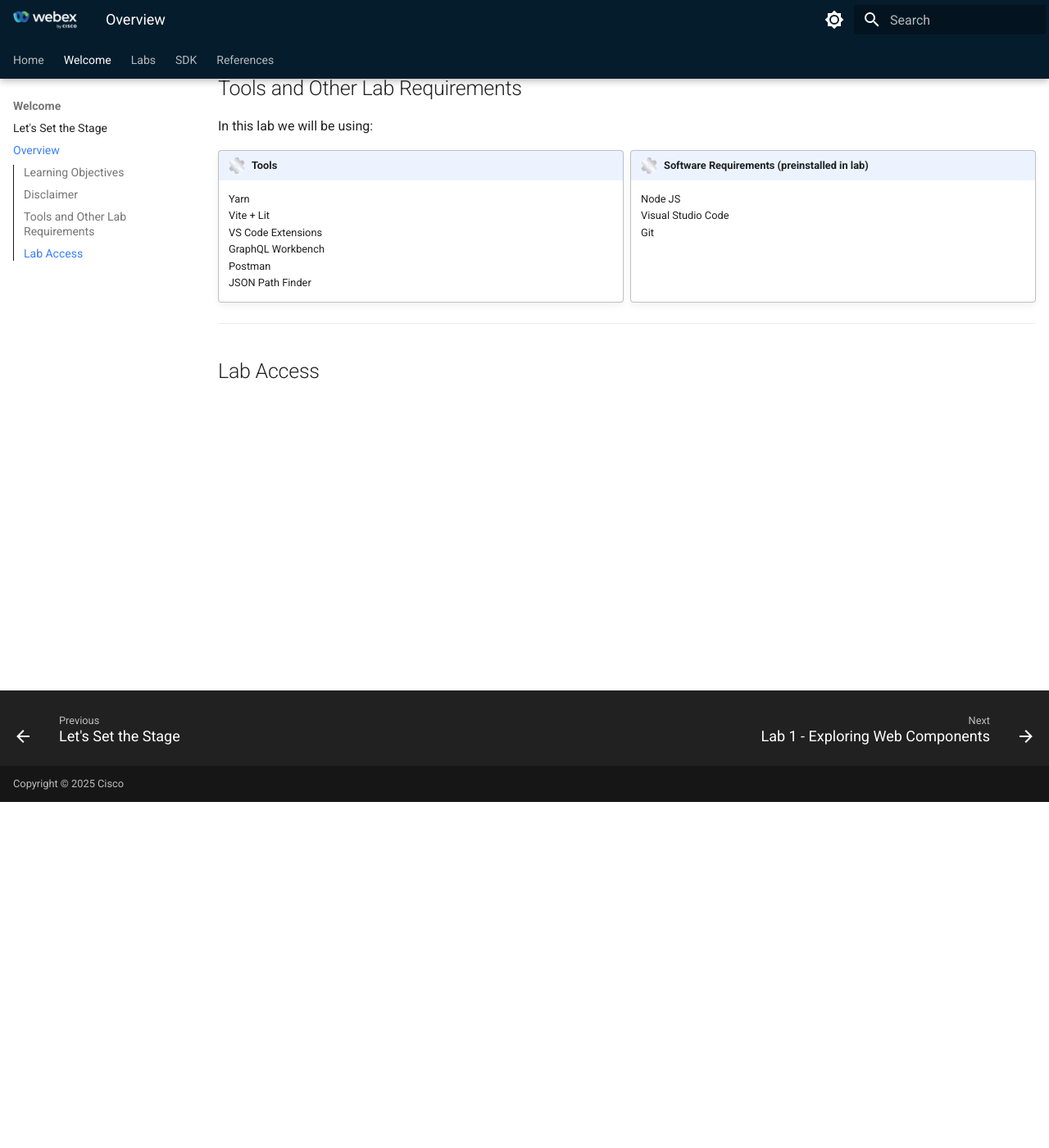
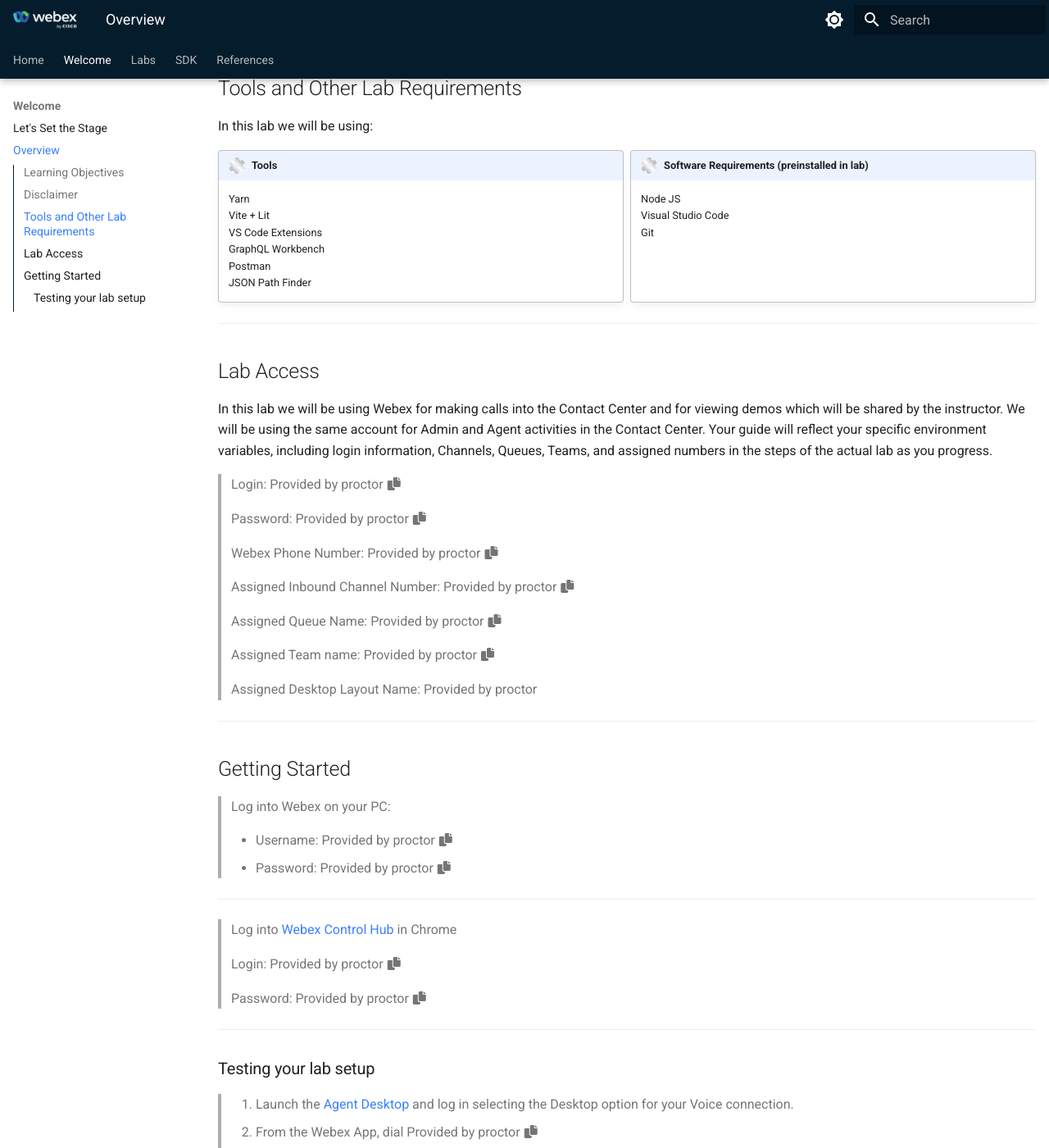
Before and after one commit to WebexCC-SA/LAB-3354, an MkDocs documentation site: the page built from docs/overview.md, in a window 1280 px wide and 1400 px high, scrolled down 422 px. Shown: the whole window at 82% size. Built offline with MkDocs 1.6.1 and Material for MkDocs 9.7.7, drawn with Linux system fonts in a browser that asks for light colours; some of the changed text lies outside the part shown.

Commit message:
adding lab0

```diff
--- a/docs/overview.md
+++ b/docs/overview.md
@@ -28,7 +28,54 @@
 ---
 
 ## Lab Access
+In this lab we will be using Webex for making calls into the Contact Center and for viewing demos which will be shared by the instructor.  We will be using the same account for Admin and Agent activities in the Contact Center.  Your guide will reflect your specific environment variables, including login information, Channels, Queues, Teams, and assigned numbers in the steps of the actual lab as you progress.
 
+
+> Login: <copy><w class="login">Provided by proctor</w></copy>
+>
+> Password: <copy><w class="PW">Provided by proctor</w></copy>
+>
+> Webex Phone Number: <copy><w class="WxC">Provided by proctor</w></copy>
+>
+> Assigned Inbound Channel Number: <copy><w class="dn">Provided by proctor</w></copy>
+>
+> Assigned Queue Name: <copy><w class="Queue">Provided by proctor</w></copy>
+>
+> Assigned Team name: <copy><w class="Team">Provided by proctor</w></copy>
+>
+> Assigned Desktop Layout Name: <w class="layoutName">Provided by proctor</w>
+
+---
+
+
+## Getting Started
+
+> Log into Webex on your PC:
+>
+> - Username: <copy><w class="login">Provided by proctor</w></copy>
+> - Password: <copy><w class="PW">Provided by proctor</w></copy>
+>
+
+---
+> Log into [Webex Control Hub](https://admin.webex.com){:target="_blank"} in Chrome
+
+> Login: <copy><w class="login">Provided by proctor</w></copy>
+>
+> Password: <copy><w class="PW">Provided by proctor</w></copy>
+
+---
+### Testing your lab setup
+> 1. Launch the [Agent Desktop](https://desktop.wxcc-us1.cisco.com/){:target="_blank"} and log in selecting the Desktop option for your Voice connection.
+1. From the Webex App, dial <copy><w class="dn">Provided by proctor</w></copy>
+      1. You will hear a greeting message which will include the pod number which you have been assigned.
+      2. The call will be place in your queue.
+      3. You will hear the hold music until the call is answered
+2. In the agent desktop, set your status to Available and answer the call.
+      1. Confirm that you can hear audio being passed in both directions.
+      2. Disconnect the call
+      3. Select a Wrap-up Code
+      4. Set your status to Meeting
+---
 
 <!-- ## Getting Started
 
```
Also changed, not shown: docs/lab2_adminActions.md (+13 -13 lines), docs/lab3_queueScroller.md (+5 -5 lines).
